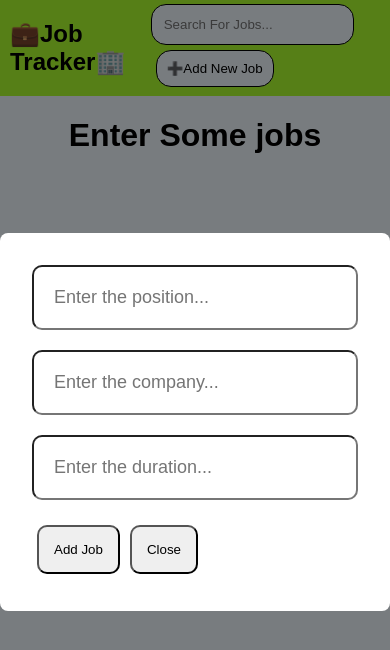
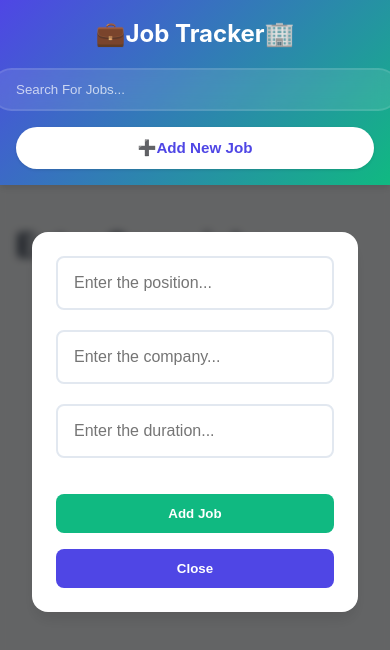
Before and after one commit to Arjun8124/job-tracker, a React (Create React App) app: page / in a window 390 px wide. Both pictures are taken after a click on the button "➕Add New Job". Shown: the top 650 px of the page. Built offline with nearby package versions, Linux system fonts and the light colour scheme.

Commit message:
made some changes to the css

```diff
--- a/src/App.css
+++ b/src/App.css
@@ -1,93 +1,298 @@
+:root {
+  --primary: #4f46e5;
+  --primary-dark: #4338ca;
+  --accent: #10b981;
+  --bg: #f8fafc;
+  --card-bg: #ffffff;
+  --text: #1e293b;
+  --shadow-sm: 0 1px 3px rgba(0, 0, 0, 0.12);
+  --shadow-md: 0 4px 6px -1px rgba(0, 0, 0, 0.1);
+  --shadow-lg: 0 10px 15px -3px rgba(0, 0, 0, 0.1);
+}
+
 body {
-  background-color: aliceblue;
-  font-family: sans-serif;
+  background-color: var(--bg);
+  font-family: "Inter", -apple-system, BlinkMacSystemFont, sans-serif;
+  color: var(--text);
+  line-height: 1.5;
 }
+
 .navbar {
+  background: linear-gradient(135deg, var(--primary), var(--accent));
+  padding: 1.25rem 2.5rem;
+  box-shadow: var(--shadow-md);
+  position: sticky;
+  top: 0;
+  z-index: 100;
   display: flex;
   justify-content: space-between;
   align-items: center;
-  background-color: greenyellow;
 }
+
+.icon {
+  color: white;
+  margin: 0;
+  font-size: 1.5rem;
+}
+
+.right-nav {
+  display: flex;
+  gap: 1rem;
+  align-items: center;
+}
+
 .Search {
-  padding: 12px;
-  border-radius: 15px;
-  background: aliceblue;
-  border: 1px black solid;
+  border-radius: 9999px;
+  border: 2px solid rgba(255, 255, 255, 0.1);
+  padding: 0.75rem 1.5rem;
+  width: 300px;
+  background: rgba(255, 255, 255, 0.1);
+  color: white;
+  backdrop-filter: blur(8px);
+  transition: all 0.2s ease;
 }
+
+.Search::placeholder {
+  color: rgba(255, 255, 255, 0.7);
+}
+
+.Search:focus {
+  outline: none;
+  border-color: rgba(255, 255, 255, 0.3);
+  background: rgba(255, 255, 255, 0.15);
+}
+
 .addJob {
-  padding: 10px;
-  margin: 5px;
-  border-radius: 15px;
-  cursor: pointer;
-  background: aliceblue;
-  border: 1px black solid;
+  background: white;
+  color: var(--primary);
+  border: none;
+  padding: 0.75rem 1.5rem;
+  border-radius: 9999px;
+  font-weight: 600;
+  font-size: 0.95rem;
+  transition: all 0.2s ease;
+  box-shadow: var(--shadow-sm);
 }
-.icon {
-  padding-left: 10px;
+
+.addJob:hover {
+  transform: translateY(-1px);
+  box-shadow: var(--shadow-md);
+  background: var(--accent);
+  color: white;
 }
+
 .job-container {
+  display: grid;
+  grid-template-columns: repeat(auto-fill, minmax(350px, 1fr));
+  gap: 2rem;
+  padding: 2rem;
+  max-width: 1400px;
+  margin: 0 auto;
+}
+
+.card {
+  background: var(--card-bg);
+  border-radius: 16px;
+  padding: 1.5rem;
+  box-shadow: var(--shadow-sm);
+  transition: all 0.3s ease;
+  border: 1px solid rgba(0, 0, 0, 0.05);
+}
+
+.card h1 {
+  color: var(--primary);
+  font-size: 1.5rem;
+  margin-bottom: 1rem;
+}
+
+.card h2 {
+  font-size: 1.1rem;
+  color: var(--text);
+  margin-bottom: 0.5rem;
+}
+
+.card h3 {
+  font-size: 1rem;
+  color: #64748b;
+}
+
+.card:hover {
+  transform: translateY(-4px);
+  box-shadow: var(--shadow-lg);
+}
+
+.remove-job {
+  margin-top: 1rem;
+  padding: 0.75rem 1.5rem;
+  border-radius: 8px;
+  border: none;
+  background-color: #ef4444;
+  color: white;
+  font-weight: 600;
+  transition: all 0.2s ease;
+}
+
+.remove-job:hover {
+  background-color: #dc2626;
+  transform: translateY(-1px);
+}
+
+.modal-overlay {
+  position: fixed;
+  inset: 0;
+  background: rgba(0, 0, 0, 0.6);
+  backdrop-filter: blur(4px);
   display: flex;
   justify-content: center;
   align-items: center;
-  flex-wrap: wrap;
-  gap: 20px;
-}
-.card h1 {
-  text-align: center;
-}
-.card {
-  display: flex;
-  flex-direction: column;
-  justify-content: center;
-  align-items: center;
-  background-color: rgb(184, 184, 184);
-  margin: 20px;
-  padding: 15px;
-  border-radius: 30px;
-  width: 350px;
-  min-height: 300px;
-  cursor: pointer;
-}
-.remove-job {
-  padding: 10px;
-  border-radius: 5px;
-  background-color: red;
-  color: white;
-  cursor: pointer;
-}
-.modal-overlay {
-  position: fixed;
-  top: 0;
-  left: 0;
-  right: 0;
-  bottom: 0;
-  background: rgba(0, 0, 0, 0.5);
-  display: flex;
-  justify-content: center;
-  align-items: center;
+  padding: 1rem;
 }
 
 .modal-content {
   background: white;
-  padding: 2rem;
-  border-radius: 8px;
+  padding: 2.5rem;
+  border-radius: 16px;
   max-width: 500px;
-  width: 90%;
+  width: 100%;
+  box-shadow: var(--shadow-lg);
+  animation: modalSlide 0.3s ease;
 }
+
+@keyframes modalSlide {
+  from {
+    opacity: 0;
+    transform: translateY(20px);
+  }
+  to {
+    opacity: 1;
+    transform: translateY(0);
+  }
+}
+
 .form {
   display: flex;
   flex-direction: column;
-  gap: 20px;
+  gap: 1.25rem;
 }
 
 .form input {
-  padding: 20px;
-  border-radius: 10px;
-  font-size: large;
+  padding: 1rem;
+  border-radius: 8px;
+  border: 2px solid #e2e8f0;
+  font-size: 1rem;
+  transition: all 0.2s ease;
+  width: 100%;
+  box-sizing: border-box;
 }
+
+.form input:focus {
+  outline: none;
+  border-color: var(--primary);
+  box-shadow: 0 0 0 3px rgba(79, 70, 229, 0.1);
+}
+
+.Modal-buttons {
+  display: flex;
+  gap: 1rem;
+  margin-top: 1rem;
+}
+
 .Modal-buttons button {
-  padding: 15px;
-  margin: 5px;
-  border-radius: 10px;
-  cursor: pointer;
+  flex: 1;
+  padding: 0.75rem;
+  border-radius: 8px;
+  border: none;
+  font-weight: 600;
+  transition: all 0.2s ease;
 }
+
+.yes {
+  background-color: var(--accent);
+  color: white;
+}
+
+.yes:hover {
+  background-color: #059669;
+}
+
+.no {
+  background-color: var(--primary);
+  color: white;
+}
+
+.no:hover {
+  background-color: var(--primary-dark);
+}
+
+/* Add responsive styles */
+@media screen and (max-width: 768px) {
+  .navbar {
+    flex-direction: column;
+    gap: 1rem;
+    padding: 1rem;
+  }
+
+  .right-nav {
+    width: 100%;
+    flex-direction: column;
+  }
+
+  .Search {
+    width: 100%;
+  }
+
+  .addJob {
+    width: 100%;
+  }
+
+  .job-container {
+    grid-template-columns: 1fr;
+    padding: 1rem;
+  }
+
+  .modal-content {
+    padding: 1.5rem;
+    margin: 1rem;
+  }
+}
+
+@media screen and (max-width: 480px) {
+  .card {
+    padding: 1rem;
+  }
+
+  .card h1 {
+    font-size: 1.25rem;
+  }
+
+  .card h2 {
+    font-size: 1rem;
+  }
+
+  .card h3 {
+    font-size: 0.875rem;
+  }
+
+  .Modal-buttons {
+    flex-direction: column;
+  }
+}
+
+/* Make form inputs more responsive */
+.form input {
+  width: 100%;
+  box-sizing: border-box;
+}
+
+/* Adjust container max-width for different screen sizes */
+@media screen and (max-width: 1200px) {
+  .job-container {
+    max-width: 1000px;
+  }
+}
+
+@media screen and (max-width: 900px) {
+  .job-container {
+    max-width: 800px;
+  }
+}
--- a/src/App.js
+++ b/src/App.js
@@ -31,6 +31,7 @@ function App() {
     const afterRemovedJobs = jobs.filter((job) => job.id !== id);
     setJobs(afterRemovedJobs);
   }
+
   function onUpdateJob(data) {
     setJobs(
       jobs.map((job) =>
--- a/src/form.js
+++ b/src/form.js
@@ -43,8 +43,12 @@ export default function Form({ onAddJob, handleClose }) {
             }
           />
           <div className="Modal-buttons">
-            <button type="submit">Add Job</button>
-            <button onClick={handleClose}>Close</button>
+            <button type="submit" className="yes">
+              Add Job
+            </button>
+            <button onClick={handleClose} className="no">
+              Close
+            </button>
           </div>
         </form>
       </div>
--- a/src/umodal.js
+++ b/src/umodal.js
@@ -37,8 +37,14 @@ export default function UModal({ setUpdateModal, onUpdateJob, currentJob }) {
             onChange={(e) => setData({ ...data, duration: e.target.value })}
           />
           <div className="Modal-buttons">
-            <button type="submit">Update</button>
-            <button type="button" onClick={() => setUpdateModal(false)}>
+            <button type="submit" className="yes">
+              Update
+            </button>
+            <button
+              type="button"
+              className="no"
+              onClick={() => setUpdateModal(false)}
+            >
               Close
             </button>
           </div>
```
